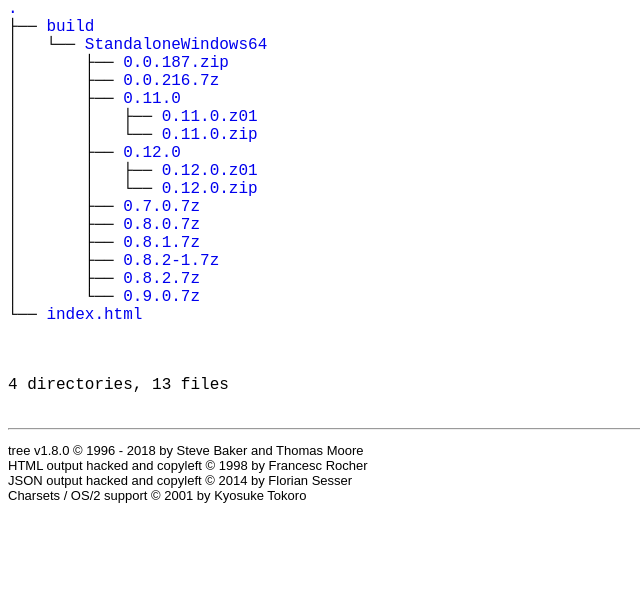
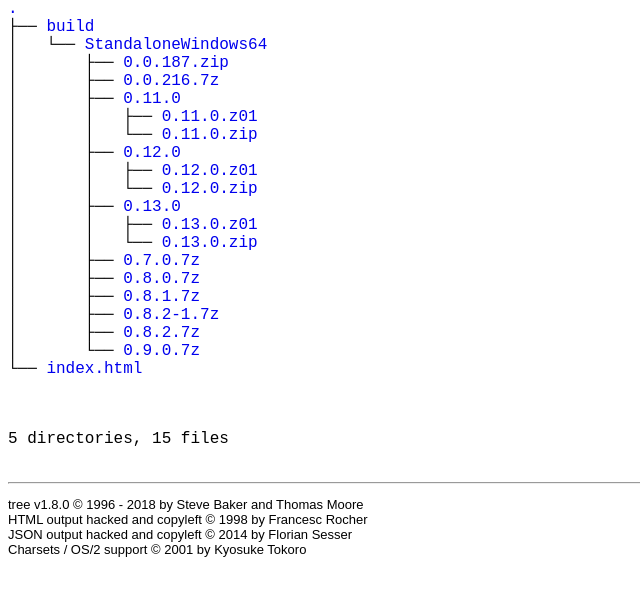
Before and after one commit to WoahPieStudios/GDELECT4-ADVAPROD-BUILDS, a plain HTML site: page index.html in a window 1280 px wide. Shown: the part 80-676 px from the top of the page, without its empty margins (0-640 px from the left). Drawn offline with Linux system fonts and the light colour scheme.

Commit message:
2022-06-09T14:41:32Z

```diff
--- a/index.html
+++ b/index.html
@@ -39,6 +39,9 @@
 	│   &nbsp;&nbsp;&nbsp; ├── <a href="./build/StandaloneWindows64/0.12.0/">0.12.0</a><br>
 	│   &nbsp;&nbsp;&nbsp; │   ├── <a href="./build/StandaloneWindows64/0.12.0/0.12.0.z01">0.12.0.z01</a><br>
 	│   &nbsp;&nbsp;&nbsp; │   └── <a href="./build/StandaloneWindows64/0.12.0/0.12.0.zip">0.12.0.zip</a><br>
+	│   &nbsp;&nbsp;&nbsp; ├── <a href="./build/StandaloneWindows64/0.13.0/">0.13.0</a><br>
+	│   &nbsp;&nbsp;&nbsp; │   ├── <a href="./build/StandaloneWindows64/0.13.0/0.13.0.z01">0.13.0.z01</a><br>
+	│   &nbsp;&nbsp;&nbsp; │   └── <a href="./build/StandaloneWindows64/0.13.0/0.13.0.zip">0.13.0.zip</a><br>
 	│   &nbsp;&nbsp;&nbsp; ├── <a href="./build/StandaloneWindows64/0.7.0.7z">0.7.0.7z</a><br>
 	│   &nbsp;&nbsp;&nbsp; ├── <a href="./build/StandaloneWindows64/0.8.0.7z">0.8.0.7z</a><br>
 	│   &nbsp;&nbsp;&nbsp; ├── <a href="./build/StandaloneWindows64/0.8.1.7z">0.8.1.7z</a><br>
@@ -50,7 +53,7 @@
 	</p>
 	<p>
 
-4 directories, 13 files
+5 directories, 15 files
 	<br><br>
 	</p>
 	<hr>
```
